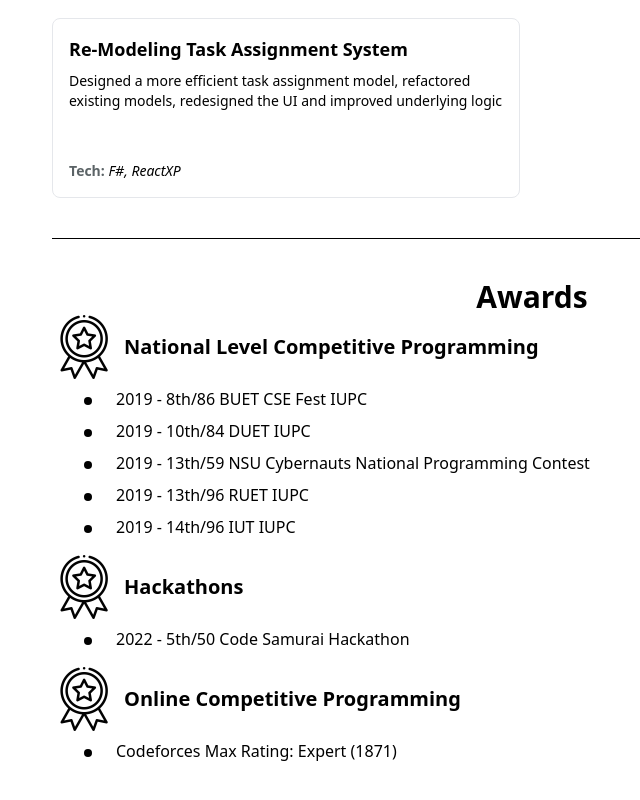
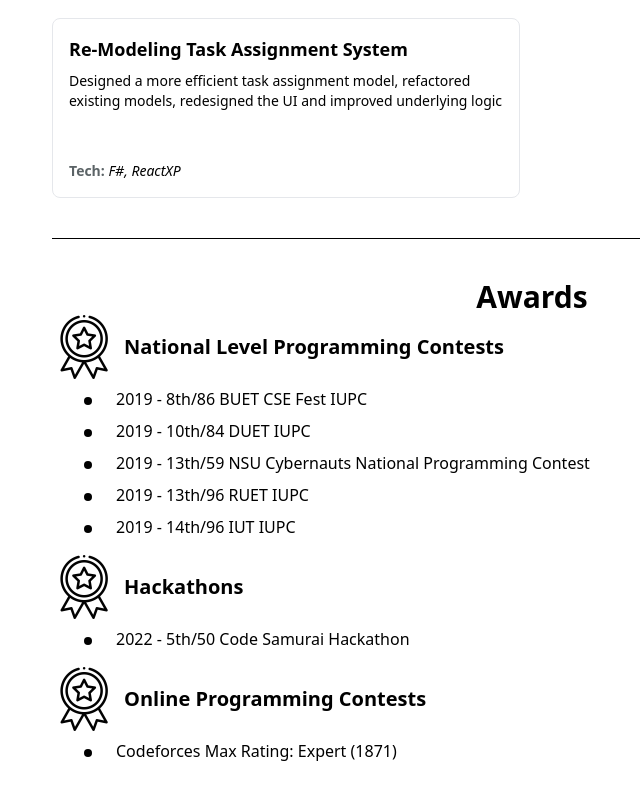
Before and after one commit to Moidda/moidda.github.io, a React (Create React App) app: page / in a window 1280 px wide. Shown: the part 5060-5860 px from the top of the page, without its empty margins (236-876 px from the left). Built offline with nearby package versions, Linux system fonts and the light colour scheme.

Commit message:
Minro rename

```diff
--- a/src/components/sections/Awards.js
+++ b/src/components/sections/Awards.js
@@ -5,7 +5,7 @@ import { URLS } from '../../constants/Urls';
 
 const awards = [
   {
-    title: 'National Level Competitive Programming',
+    title: 'National Level Programming Contests',
     awards: [
       '2019 - 8th/86 BUET CSE Fest IUPC',
       '2019 - 10th/84 DUET IUPC',
@@ -21,7 +21,7 @@ const awards = [
     ]
   },
   {
-    title: 'Online Competitive Programming',
+    title: 'Online Programming Contests',
     awards: [
       'Codeforces Max Rating: Expert (1871)'
     ]
```
